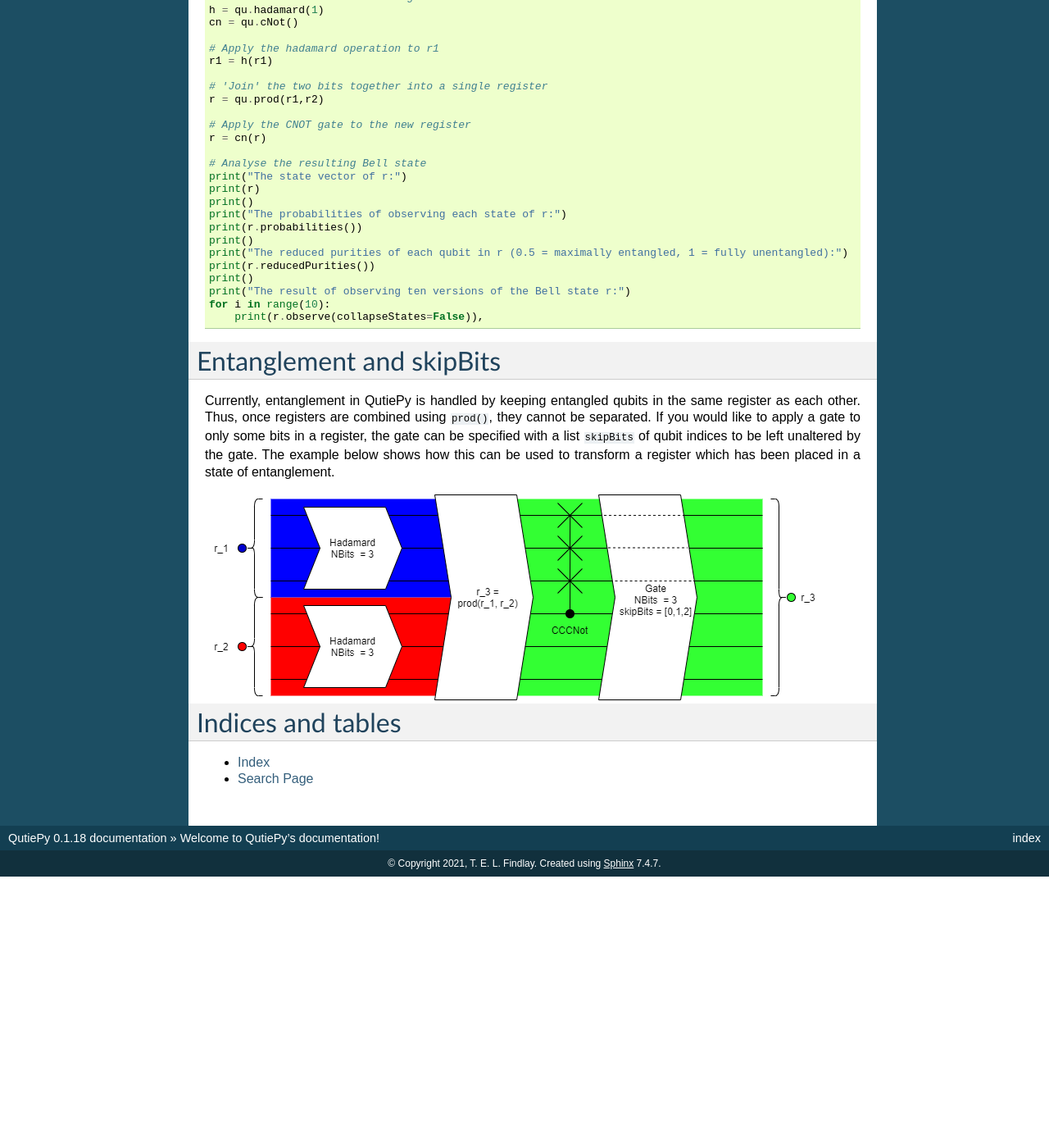
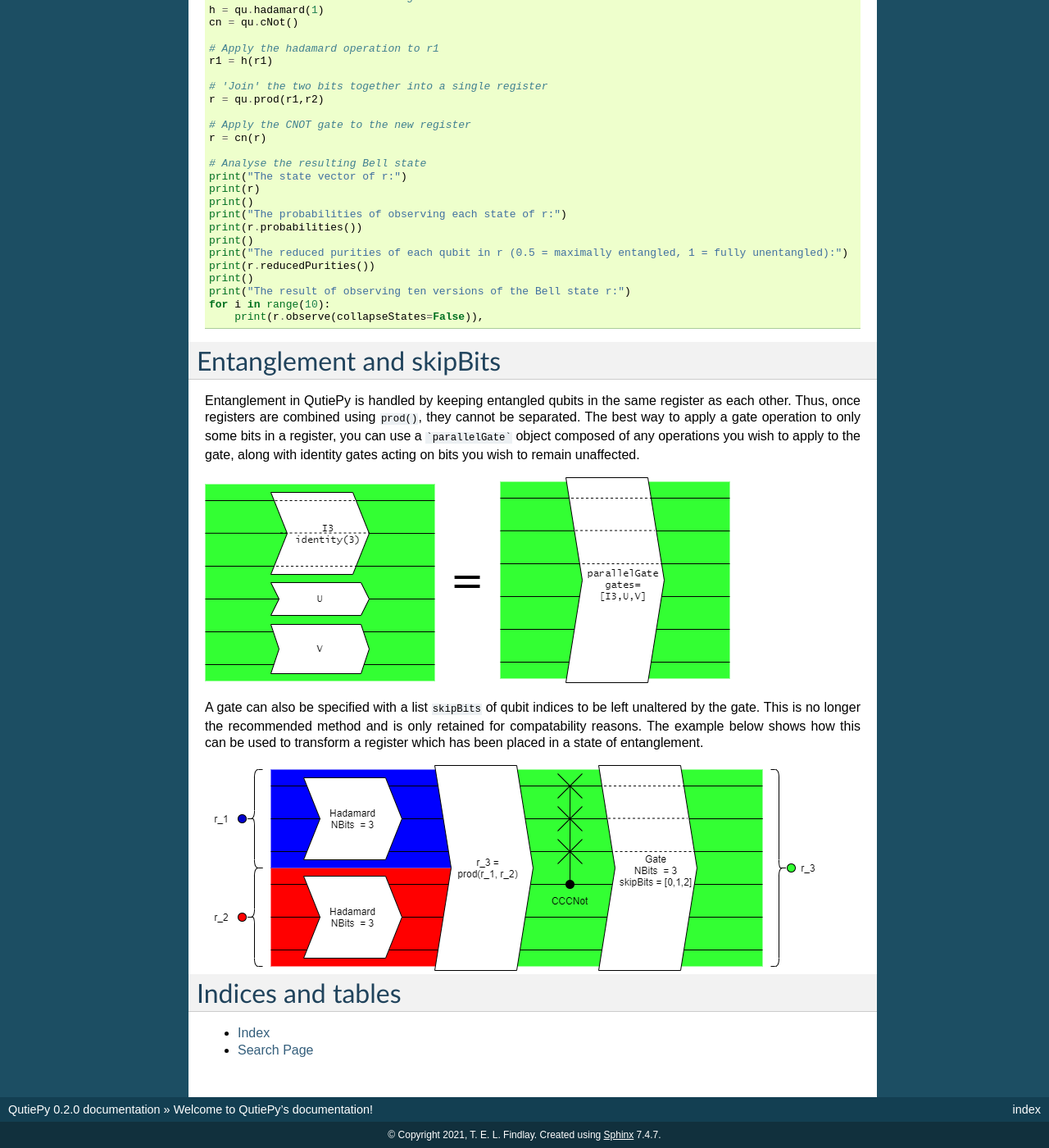
Before and after one commit to franklinscudder/QutiePy, a Sphinx documentation site: the page built from docs/source/index.rst, in a window 1280 px wide and 1400 px high, scrolled down 1206 px. Shown: the whole window at 82% size. Built offline with Sphinx 7.4.7, drawn with Linux system fonts in a browser that asks for light colours; before the commit the page ends 2275 px from its top, so only the background shows below that; some of the changed text lies outside the part shown.

Commit message:
updated to 0.2.0

````diff
--- a/docs/source/conf.py
+++ b/docs/source/conf.py
@@ -24,7 +24,7 @@ copyright = '2021, T. E. L. Findlay'
 author = 'T. E. L. Findlay'
 
 # The full version, including alpha/beta/rc tags
-release = '0.1.18'
+release = '0.2.0'
 
 # -- General configuration ---------------------------------------------------
 
--- a/docs/source/index.rst
+++ b/docs/source/index.rst
@@ -93,9 +93,15 @@ This script demonstrates the basic usage of the module, constructing the Bell st
 
 Entanglement and skipBits
 ============================
-Currently, entanglement in QutiePy is handled by keeping entangled qubits in the same register as each other. Thus, once registers are combined using ``prod()``, they cannot
-be separated. If you would like to apply a gate to only some bits in a register, the gate can be specified with a list ``skipBits`` of qubit indices to be left
-unaltered by the gate. The example below shows how this can be used to transform a register which has been placed in a state of entanglement.
+Entanglement in QutiePy is handled by keeping entangled qubits in the same register as each other. Thus, once registers are combined using ``prod()``, they cannot
+be separated. The best way to apply a gate operation to only some bits in a register, you can use a ```parallelGate``` object composed of any operations you wish to apply to the gate,
+along with identity gates acting on bits you wish to remain unaffected.
+
+.. image:: Example2.png
+
+A gate can also be specified with a list ``skipBits`` of qubit indices to be left
+unaltered by the gate. This is no longer the recommended method and is only retained for compatability reasons.
+The example below shows how this can be used to transform a register which has been placed in a state of entanglement.
 
 .. image:: Example1.png
 
--- a/setup.py
+++ b/setup.py
@@ -12,7 +12,7 @@ if os.path.isfile(requirementPath):
 setup(
     name='QutiePy',
     py_modules=['qutiepy'],
-    version='0.1.18',
+    version='0.2.0',
     long_description='A WIP package providing a simple OOP framework for simulating quantum computing operations in python, with an emphasis on accessability and simplicity.',
     long_description_content_type="text/markdown",
     install_requires=install_requires,
````
Also changed, not shown: qutiepy.py (+6 -6 lines), docs/source/Example2.png (added).
